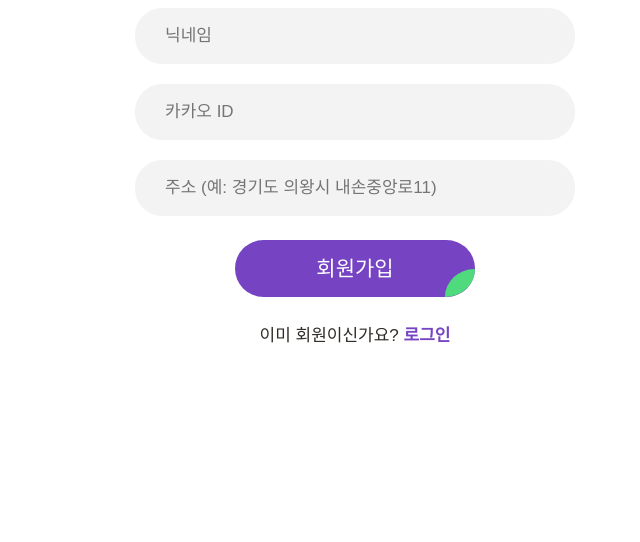
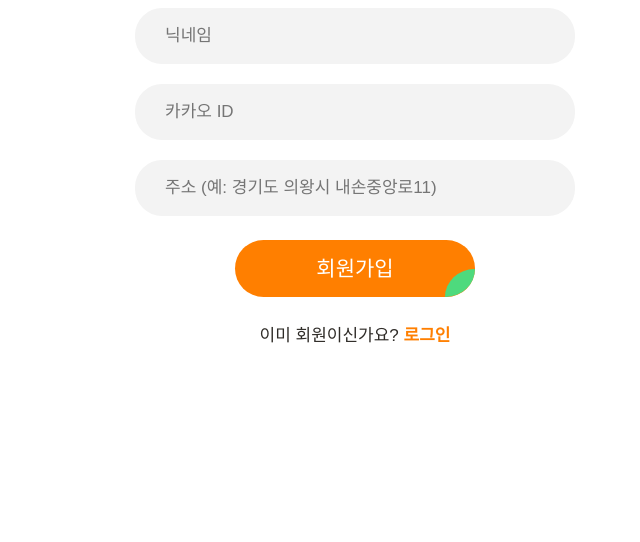
Before and after one commit to shlee3048/winwinmarket, a Django app: page /signup/ in a window 1280 px wide. Shown: the part 771-1313 px from the top of the page, without its empty margins (285-925 px from the left). Run offline with Django 3.2, Linux system fonts and the light colour scheme; some libraries are stand-ins or nearby versions; some web fonts are replaced.

Commit message:
Update theme.css

```diff
--- a/winwinmarket/static/winwinmarket/styles/theme.css
+++ b/winwinmarket/static/winwinmarket/styles/theme.css
@@ -5,32 +5,32 @@
 
 :root {
   --text: #2f2c28;
-  --link: #7644c3;
+  --link: #ff7f00;
   --button: #fff;
-  --button-background: #7644c3;
+  --button-background: #ff7f00;
   --button-decoration: #4eda7d;
-  --button-hover-background: #9264d8;
+  --button-hover-background: #00c800;
   --button-hover-decoration: #89efab;
   --button-negative-background: #d62f50;
   --button-negative-hover: #fcd3d3;
   --button-secondary-background: #b9b7ba;
   --button-secondary-hover: #e0e0e0;
-  --button-purple: #552899;
-  --button-purple-background: #e4d4fa;
-  --button-darkpurple-background: #552899;
+  --button-purple: #ff7f00;
+  --button-purple-background: #c4f7d5;
+  --button-darkpurple-background: #ff7f00;
   --button-darkgray-background: #c6c6cc;
 
   --input-background: #f3f3f3;
   --input-placeholder: #8a95a0;
   --input-focus-background: #f5f0fc;
-  --input-focus-border: #7644c3;
+  --input-focus-border: #ff7f00;
   --input-error: #e6584e;
   --input-error-background: #fcf1f0;
   --input-error-border: #d62f50;
 
-  --chip-primary: #7644c3;
+  --chip-primary: #ff7f00;
   --chip-primary-background: #f5f0fc;
-  --chip-primary-border: #7644c3;
+  --chip-primary-border: #ff7f00;
   --chip-border: #d9d9d9;
 
   --card-background: #fff;
@@ -39,7 +39,7 @@
   --box-gray-background: #f3f3f3;
 
   --noti-background: #f4f3f6;
-  --noti-purple: #552899;
+  --noti-purple: #ff7f00;
   --noti-purple-background: #f5f0fc;
 
   --links-divider: #979797;
```
